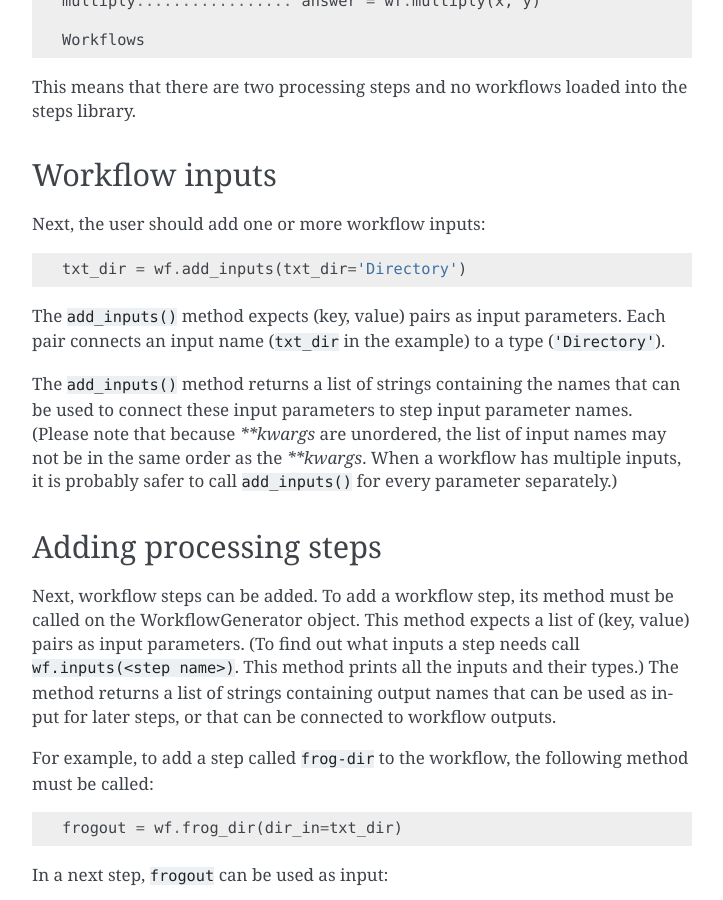
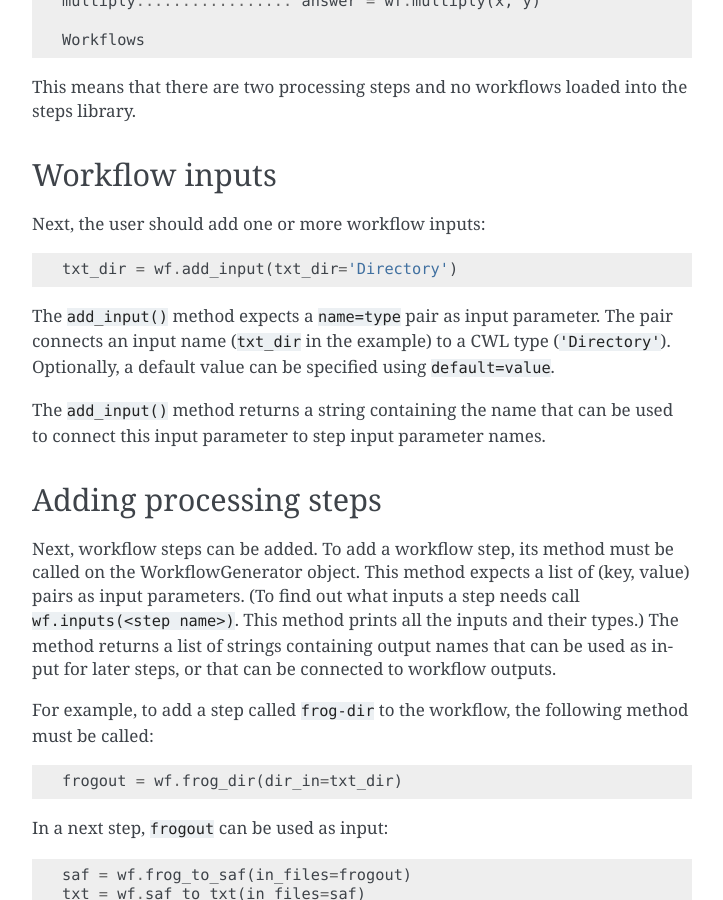
Before and after one commit to NLeSC/scriptcwl, a Sphinx documentation site: the page built from docs/index.rst, in a window 1280 px wide and 900 px high, scrolled down 1601 px. Shown: the whole window, without its empty margins (388-1111 px from the left). Built offline with Sphinx 7.4.7, drawn with Linux system fonts in a browser that asks for light colours; pages that are not in the unit, such as notebooks, are missing from menus; some of the changed text lies outside the part shown.

Commit message:
Update add_input documentation

```diff
--- a/docs/index.rst
+++ b/docs/index.rst
@@ -15,8 +15,8 @@ Given a number of CWL ``CommandLineTool``s, workflows can be created by writing
   with WorkflowGenerator() as wf:
       wf.load(steps_dir='/path/to/scriptcwl/scriptcwl/examples/')
 
-      num1 = wf.add_inputs(num1='int')
-      num2 = wf.add_inputs(num2='int')
+      num1 = wf.add_input(num1='int')
+      num2 = wf.add_input(num2='int')
 
       answer1 = wf.add(x=num1, y=num2)
       answer2 = wf.multiply(x=answer1, y=num2)
@@ -90,19 +90,16 @@ Workflow inputs
 
 Next, the user should add one or more workflow inputs:
 ::
-  txt_dir = wf.add_inputs(txt_dir='Directory')
+  txt_dir = wf.add_input(txt_dir='Directory')
 
-The ``add_inputs()`` method expects (key, value) pairs as input parameters.
-Each pair connects an input name (``txt_dir`` in the example) to a type
-(``'Directory'``).
+The ``add_input()`` method expects a ``name=type`` pair as input parameter.
+The pair connects an input name (``txt_dir`` in the example) to a CWL type
+(``'Directory'``). Optionally, a default value can be specified using
+``default=value``.
 
-The ``add_inputs()`` method returns a list of strings containing the names
-that can be used to connect these input parameters to step input parameter
-names. (Please note that because `\*\*kwargs` are unordered, the list of
-input names may not be in the same order as the `\*\*kwargs`. When a
-workflow has multiple inputs, it is probably safer to call ``add_inputs()``
-for every parameter separately.)
-
+The ``add_input()`` method returns a string containing the name
+that can be used to connect this input parameter to step input parameter
+names.
 
 Adding processing steps
 #######################
```
Also changed, not shown: 1 other file.
